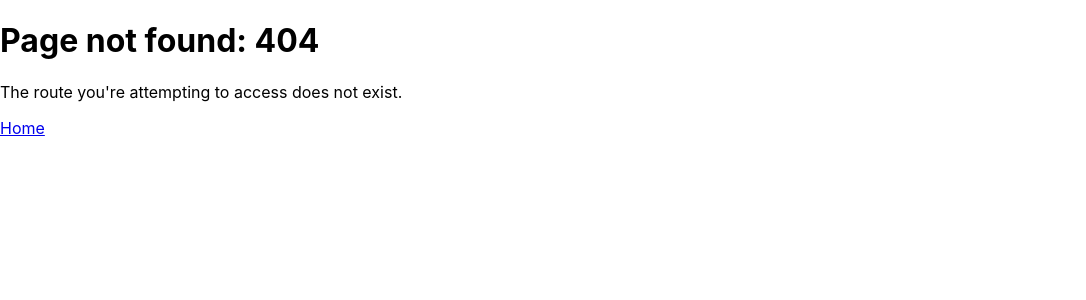
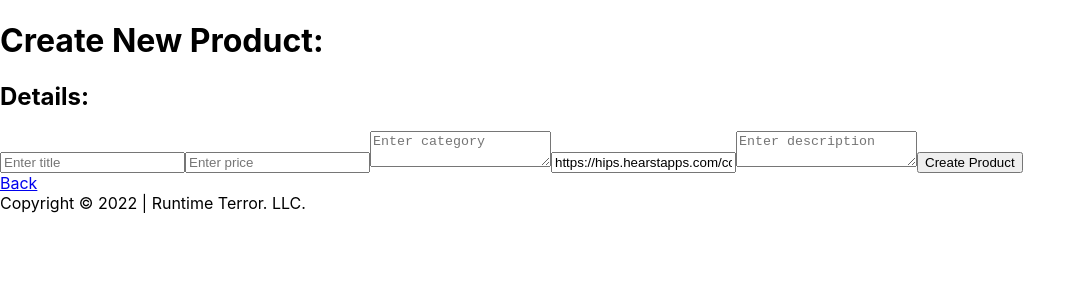
Before and after one commit to MultiverseLearningProducts/inventory_app_project_v2_mysql, a React (Create React App) app in the folder frontend/: page /create-product in a window 1280 px wide. Before the commit this address had no page. Shown: the top 300 px of the page, without its empty margins (0-1086 px from the left). Built offline with nearby package versions, Linux system fonts and the light colour scheme; the HTML template or start-up script is replaced by a standard one.

Commit message:
added product form

```diff
--- a/frontend/src/App.js
+++ b/frontend/src/App.js
@@ -5,6 +5,8 @@ import './index.css';
 import ProductPage from './pages/productPage';
 import NotFound from './pages/404';
 import HomePage from './pages/HomePage';
+import Footer from './components/Footer';
+import CreateProduct from './pages/CreateProduct';
 
 function App() {
   return (
@@ -13,12 +15,14 @@ function App() {
         <Routes>
           <Route path='/' element={<HomePage />} />
           <Route path='/product/:id' element={<ProductPage />} />
+          <Route path='/create-product' element={<CreateProduct />} />
           <Route path='/edit-product/:id' element={<EditProduct />} />
           <Route path='/*' element={<NotFound />} />
 
         </Routes>
 
       </main>
+      <Footer />
 
     </Router>
   );
--- /dev/null
+++ b/frontend/src/components/productPage/CreateCard.jsx
@@ -0,0 +1,80 @@
+import React, {useState} from 'react';
+import { toast } from 'react-toastify';
+import { useNavigate } from 'react-router-dom';
+
+function ProductForm() {
+
+    const navigate = useNavigate();
+
+    const [title, setTitle ] = useState('');
+    const [price, setPrice ] = useState('');
+    const [image, setImage ] = useState('https://hips.hearstapps.com/countryliving.cdnds.net/17/47/1511194376-cavachon-puppy-christmas.jpg');
+    const [description, setDescription ] = useState('');
+    const [category, setCategory] = useState('');
+
+    const createProduct = async (newProduct) => {
+        try {
+            const response = await fetch('http://localhost:8000/api/product', {
+                method: 'POST',
+                headers: {
+                    'Content-Type': 'application/json',
+                    'SameSite': 'None'
+                },
+                body: JSON.stringify(newProduct)
+            });
+
+            const data = await response.json();
+
+            console.log('Product Created!', data);
+
+            navigate(`/product/${data.createdProduct.id}`)
+            toast.success('Product successfully created!');
+
+
+        } catch (error) {
+            console.log(error.message);
+            toast.error(`Product did not update - error: ${error.message}`)
+        }
+
+    }
+
+    const handleSubmit = (event) => {
+        event.preventDefault();
+
+        const newProduct = {
+            title,
+            price,
+            image,
+            description,
+            category
+        }
+        createProduct(newProduct);
+
+        setTitle('');
+        setPrice('');
+        setImage('https://hips.hearstapps.com/countryliving.cdnds.net/17/47/1511194376-cavachon-puppy-christmas.jpg');
+        setDescription('');
+        setCategory('');
+    }
+
+  return (
+    <div>
+        <div>
+            <h2>Details:</h2>
+
+            <form onSubmit={handleSubmit}>
+                <input type="text" placeholder='Enter title' value={title} onChange={(event) => setTitle(event.target.value)} required/>
+                <input type="number" placeholder='Enter price' value={price} onChange={(event) => setPrice(event.target.value)} step=".01" required/>
+                <textarea type="text" placeholder='Enter category' value={category} onChange={(event) => setCategory(event.target.value)} required></textarea>
+                <input type="text" placeholder='Enter image url' value={image} onChange={(event) => setImage(event.target.value)} required/>
+                <textarea type="text" placeholder='Enter description' value={description} onChange={(event) => setDescription(event.target.value)} required></textarea>
+                <button className='form-button'>Create Product</button>
+            </form>
+
+        </div>
+    </div>
+
+  )
+}
+
+export default ProductForm
--- a/frontend/src/components/productPage/Loader.jsx
+++ /dev/null
@@ -1,12 +0,0 @@
-import React from 'react'
-
-function Loader() {
-  return (
-    <div className='container'>
-        <div className='loader'></div>
-    </div>
-
-  )
-}
-
-export default Loader
--- /dev/null
+++ b/frontend/src/components/productPage/ProductNotFound.jsx
@@ -0,0 +1,15 @@
+import React from 'react'
+
+function ProductNotFound() {
+  return (
+    <div>
+      <h1>Sorry Product Not Found</h1>
+
+      <div class="product-not-found"></div>
+
+    </div>
+
+  )
+}
+
+export default ProductNotFound
--- /dev/null
+++ b/frontend/src/pages/CreateProduct.jsx
@@ -0,0 +1,17 @@
+import React from 'react'
+import LinkButton from '../components/productPage/LinkButton';
+
+import ProductForm from '../components/productPage/CreateCard';
+
+function CreateProduct() {
+
+  return (
+    <div>
+      <h1>Create New Product: </h1>
+      <ProductForm />
+      <LinkButton to="/" text={'Back'}/>
+    </div>
+  )
+}
+
+export default CreateProduct
--- a/frontend/src/pages/productPage.jsx
+++ b/frontend/src/pages/productPage.jsx
@@ -2,7 +2,7 @@ import React, {useState, useEffect} from 'react';
 import { useParams } from 'react-router-dom';
 //import Product from '../../../backend/src/models/Products';
 import ProductCard from '../components/productPage/ProductCard'
-import Loader from '../components/productPage/Loader';
+import ProductNotFound from '../components/productPage/ProductNotFound';
 
 function ProductPage() {
     const {id} = useParams();
@@ -29,7 +29,7 @@ function ProductPage() {
         <div>
             <h1> Product Details:</h1>
             <div>
-            {product ? <ProductCard item={product}/> : <Loader />}
+            {product ? <ProductCard item={product}/> : <ProductNotFound />}
             </div>
 
         </div>
```
Also changed, not shown: 2 other files (tests, documents, lock files or other folders).
